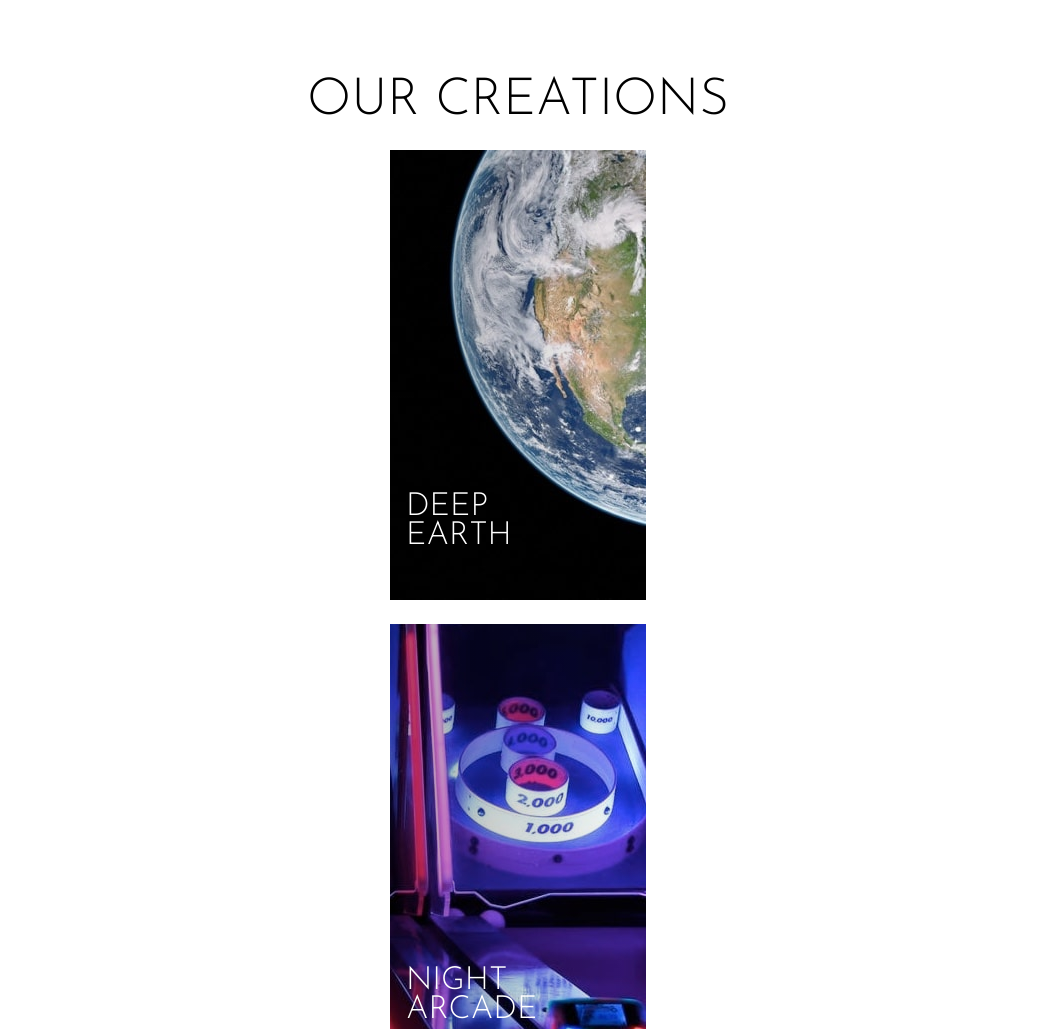
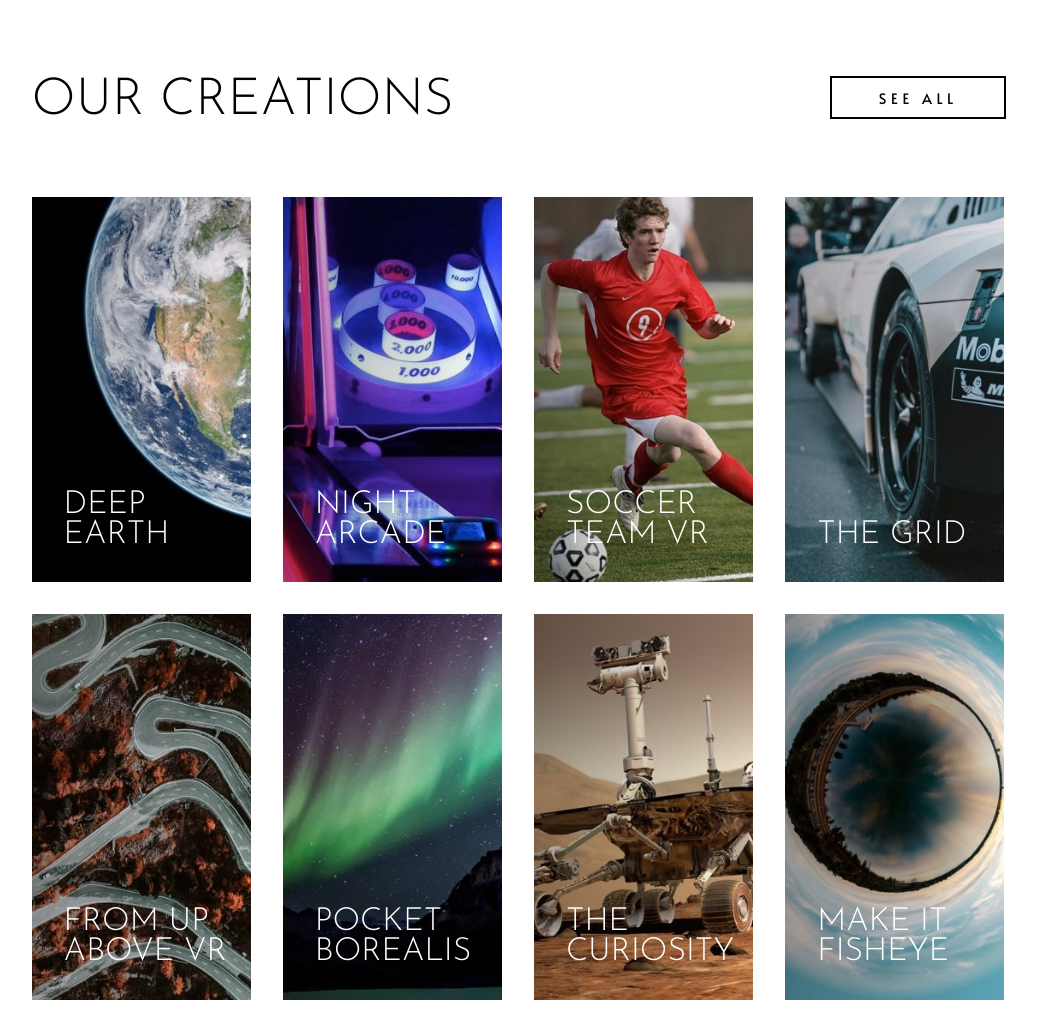
Before and after one commit to sahand-masoleh/fem-26-loopstudios-landing-page, a plain HTML site: page index.html in a window 1280 px wide. Shown: the part 1300-2329 px from the top of the page, without its empty margins (122-1159 px from the left). Drawn offline with Linux system fonts and the light colour scheme.

Commit message:
creations: desktop

```diff
--- a/style.css
+++ b/style.css
@@ -296,4 +296,33 @@ img {
 		grid-column: 1/7;
 		grid-row: 1/4;
 	}
+
+	.creations {
+		gap: var(--gap-2);
+		grid-template-rows: auto 1fr 1fr;
+		grid-template-columns: repeat(4, 1fr);
+	}
+
+	.creations__title {
+		grid-column: 1/3;
+		grid-row: 1/2;
+		justify-self: left;
+	}
+
+	.creations__button {
+		grid-column: 3/5;
+		grid-row: 1/2;
+		justify-self: right;
+		margin-bottom: 3rem;
+	}
+
+	.thumb {
+		position: relative;
+	}
+
+	.thumb__title {
+		position: absolute;
+		bottom: var(--gap-2);
+		left: var(--gap-2);
+	}
 }
```
